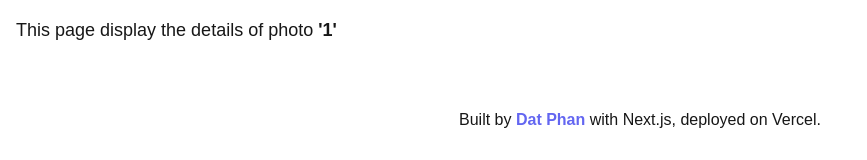
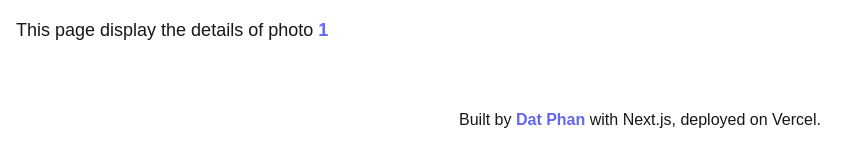
Before and after one commit to pdqdat/awp-ia02, a Next.js app: page /photo/1 in a window 1280 px wide. Shown: the top 160 px of the page, without its empty margins (0-867 px from the left). Built offline with nearby package versions, Linux system fonts and the light colour scheme.

Commit message:
Fix ESLint error on /app/photo/[photoID]/page.tsx

```diff
--- a/app/photo/[photoID]/page.tsx
+++ b/app/photo/[photoID]/page.tsx
@@ -12,7 +12,9 @@ const PhotoDetailPage: React.FC<PhotoDetailPageProps> = ({ params }) => {
     return (
         <h1 className="text-lg">
             This page display the details of photo{" "}
-            <span className="font-bold">'{photoID}'</span>
+            <span className="font-bold text-indigo-500 duration-300 ease-in-out hover:text-indigo-600">
+                {photoID}
+            </span>
         </h1>
     );
 };
```
